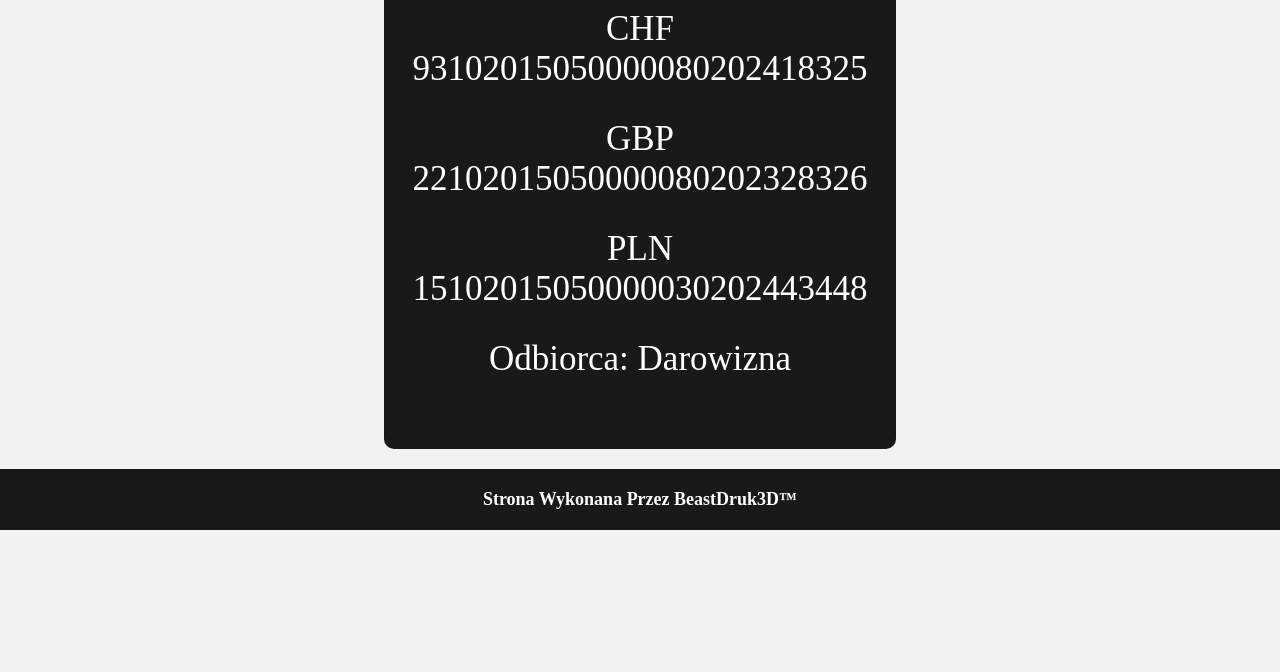
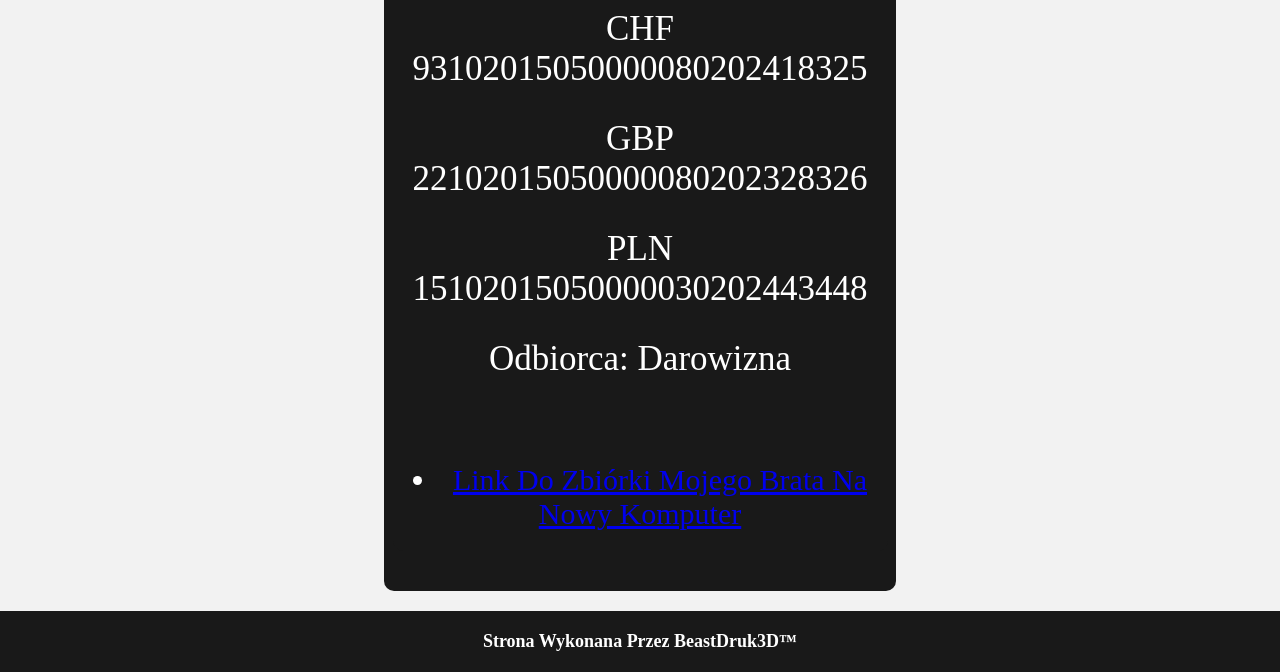
Before and after one commit to CompanyBeastDruk3D/MainPage, a plain HTML site: page Donations.html in a window 1280 px wide. Shown: the part 791-1463 px from the top of the page. Before the commit the page ends 1321 px from the top, so only its background shows below. Drawn offline with Linux system fonts and the light colour scheme.

Commit message:
Update Donations.html

```diff
--- a/Donations.html
+++ b/Donations.html
@@ -45,6 +45,8 @@
             <p>GBP 22102015050000080202328326</p>
             <p>PLN 15102015050000030202443448</p>
             <p>Odbiorca: Darowizna</p>
+            <br>
+            <li><a href="pomagam.pl/p63ccp">Link Do Zbiórki Mojego Brata Na Nowy Komputer</a></li>
         </div></div></div>
 
 
```
